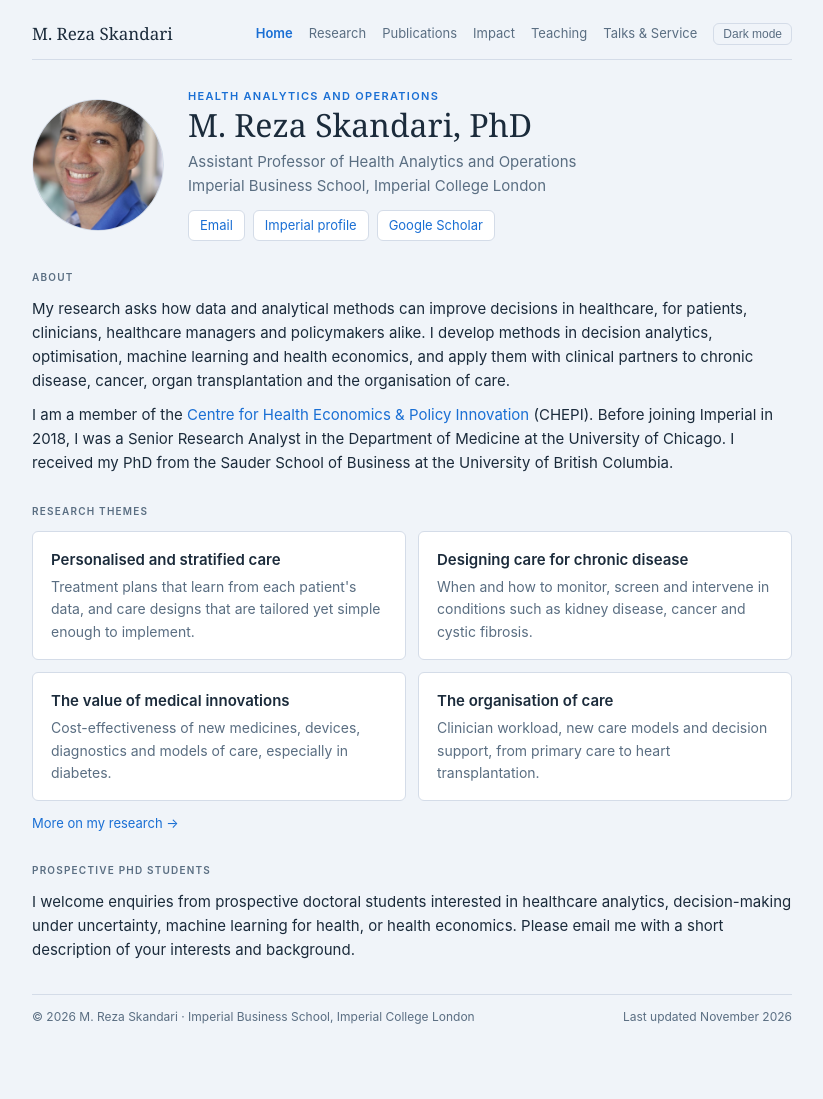
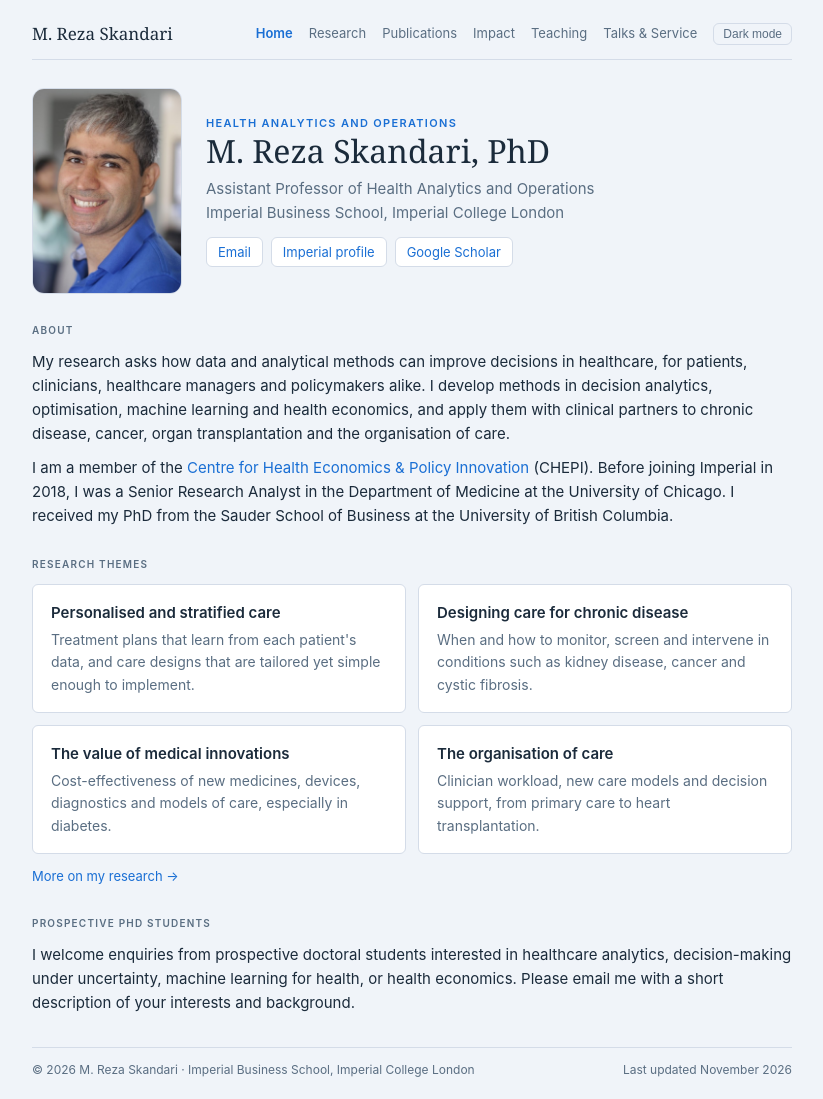
Before and after one commit to reza-skandari/reza-skandari.github.io, a plain HTML site: page docs/index.html in a window 1280 px wide. Shown: the whole page, without its empty margins (228-1051 px from the left). Before the commit the page ends 1046 px from the top, so only its background shows below. Drawn offline with Linux system fonts and the light colour scheme.

Commit message:
Show full portrait photo in a rounded rectangle
Co-Authored-By: Claude Opus 5.5 <noreply@anthropic.com>

```diff
--- a/assets/style.css
+++ b/assets/style.css
@@ -120,9 +120,11 @@ p + p { margin-top: 10px; }
 /* ── Home hero ── */
 .hero { display: flex; gap: 24px; align-items: center; }
 .hero img {
-  width: 132px; height: 132px;
+  width: 150px;
+  aspect-ratio: 612 / 839;   /* the photo's own proportions, so nothing is cropped */
   object-fit: cover;
-  border-radius: 50%;
+  object-position: center top;
+  border-radius: 12px;
   border: 1px solid var(--border);
   flex-shrink: 0;
 }
--- a/docs/assets/style.css
+++ b/docs/assets/style.css
@@ -120,9 +120,11 @@ p + p { margin-top: 10px; }
 /* ── Home hero ── */
 .hero { display: flex; gap: 24px; align-items: center; }
 .hero img {
-  width: 132px; height: 132px;
+  width: 150px;
+  aspect-ratio: 612 / 839;   /* the photo's own proportions, so nothing is cropped */
   object-fit: cover;
-  border-radius: 50%;
+  object-position: center top;
+  border-radius: 12px;
   border: 1px solid var(--border);
   flex-shrink: 0;
 }
```
